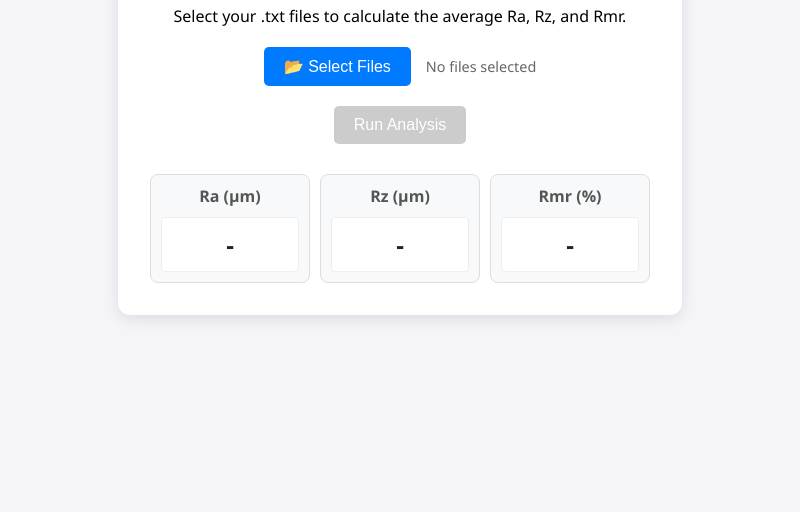
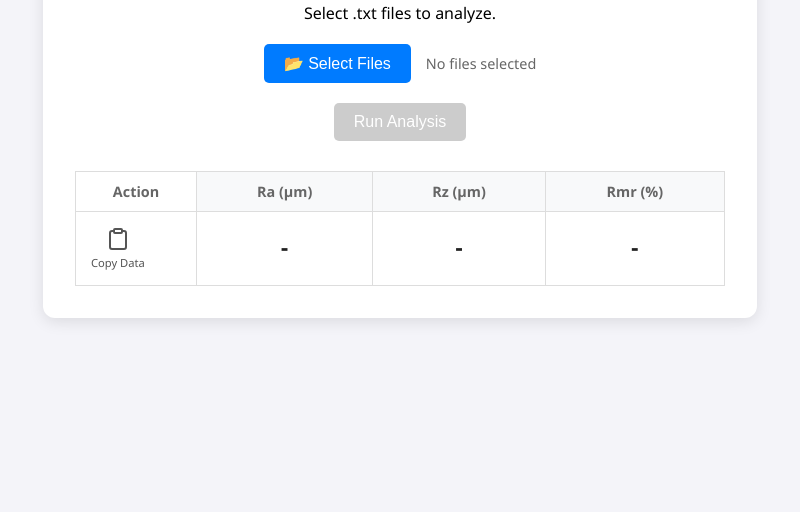
Before and after one commit to webdev-jason/1019-data-extractor, an Electron app: page index.html in a window 800 px wide. Shown: the part 288-800 px from the top of the page. Drawn offline with Linux system fonts and the light colour scheme.

Commit message:
Fix copy button and Excel percentage format

```diff
--- a/index.html
+++ b/index.html
@@ -10,7 +10,7 @@
 
     <div class="container">
         <h1>Surface Roughness Average</h1>
-        <p>Select your .txt files to calculate the average Ra, Rz, and Rmr.</p>
+        <p>Select .txt files to analyze.</p>
 
         <div class="button-group">
             <button id="uploadBtn">📂 Select Files</button>
@@ -19,21 +19,32 @@
 
         <button id="analyzeBtn" disabled>Run Analysis</button>
 
-        <div class="results-area">
-            <div class="result-card">
-                <h3>Ra (µm)</h3>
-                <div class="value-box" id="val-ra">-</div>
-            </div>
-
-            <div class="result-card">
-                <h3>Rz (µm)</h3>
-                <div class="value-box" id="val-rz">-</div>
-            </div>
-
-            <div class="result-card">
-                <h3>Rmr (%)</h3>
-                <div class="value-box" id="val-rmr">-</div>
-            </div>
+        <div class="table-container">
+            <table id="resultsTable">
+                <thead>
+                    <tr>
+                        <th class="action-col">Action</th> <th>Ra (µm)</th>
+                        <th>Rz (µm)</th>
+                        <th>Rmr (%)</th>
+                    </tr>
+                </thead>
+                <tbody>
+                    <tr id="dataRow">
+                        <td class="action-col">
+                            <button id="copyBtn" class="icon-btn" title="Copy to Clipboard">
+                                <svg width="24" height="24" viewBox="0 0 24 24" fill="none" stroke="currentColor" stroke-width="2" stroke-linecap="round" stroke-linejoin="round">
+                                    <path d="M16 4h2a2 2 0 0 1 2 2v14a2 2 0 0 1-2 2H6a2 2 0 0 1-2-2V6a2 2 0 0 1 2-2h2"></path>
+                                    <rect x="8" y="2" width="8" height="4" rx="1" ry="1"></rect>
+                                </svg>
+                                <span class="btn-text">Copy Data</span>
+                            </button>
+                        </td>
+                        <td id="val-ra">-</td>
+                        <td id="val-rz">-</td>
+                        <td id="val-rmr">-</td>
+                    </tr>
+                </tbody>
+            </table>
         </div>
     </div>
 
--- a/renderer.js
+++ b/renderer.js
@@ -1,16 +1,27 @@
+// Grab HTML elements
 const uploadBtn = document.getElementById('uploadBtn');
 const analyzeBtn = document.getElementById('analyzeBtn');
 const fileCountLabel = document.getElementById('fileCount');
+const copyBtn = document.getElementById('copyBtn');
+const copyText = copyBtn.querySelector('.btn-text');
 
+// Grab Table Cells
 const valRa = document.getElementById('val-ra');
 const valRz = document.getElementById('val-rz');
 const valRmr = document.getElementById('val-rmr');
 
 let currentFilePaths = [];
 
+console.log("Renderer loaded. Waiting for interaction...");
+
 // 1. Handle Upload Button Click
 uploadBtn.addEventListener('click', async () => {
-    // Call the secure API exposed in preload.js
+    try {
+        if (!window.api) {
+            console.error("Error: window.api is missing.");
+            return;
+        }
+
         const files = await window.api.selectFiles();
 
         if (files.length > 0) {
@@ -19,9 +30,11 @@ uploadBtn.addEventListener('click', async () => {
             fileCountLabel.style.color = 'green';
             analyzeBtn.disabled = false;
         } else {
-        // User cancelled dialog
             fileCountLabel.textContent = "No files selected";
             analyzeBtn.disabled = true;
+        }
+    } catch (err) {
+        console.error("Error in selectFiles:", err);
     }
 });
 
@@ -33,19 +46,65 @@ analyzeBtn.addEventListener('click', async () => {
     analyzeBtn.disabled = true;
 
     try {
-        // Send paths to Python and wait for the response
         const data = await window.api.analyzeData(currentFilePaths);
 
-        // Update the HTML elements with the received data
+        // Update the Table Cells
         valRa.textContent = data.Ra;
         valRz.textContent = data.Rz;
         valRmr.textContent = data.Rmr;
 
     } catch (error) {
         console.error("Error during analysis:", error);
-        alert("An error occurred. Check the console (Ctrl + Shift + I) for details.");
+        alert("Analysis failed. See console for details.");
     } finally {
         analyzeBtn.textContent = "Run Analysis";
         analyzeBtn.disabled = false;
     }
 });
+
+// 3. Handle Copy Button Click
+copyBtn.addEventListener('click', () => {
+    const ra = valRa.textContent;
+    const rz = valRz.textContent;
+    const rmr = valRmr.textContent;
+
+    // Check if there is data to copy
+    if(ra === '-' || rz === '-' || rmr === '-') {
+        alert("Please run analysis first.");
+        return;
+    }
+
+    // --- FIX FOR EXCEL PERCENTAGE ---
+    // Excel expects "0.82" to display "82%".
+    // We must divide the Rmr value by 100 before copying.
+    let rmrForClipboard = rmr;
+    const rmrNumber = parseFloat(rmr);
+
+    if (!isNaN(rmrNumber)) {
+        // Divide by 100 so Excel reads it correctly (e.g., 82.95 becomes 0.8295)
+        rmrForClipboard = (rmrNumber / 100).toString();
+    }
+    // -------------------------------
+
+    // Create a Tab-Separated String for Excel
+    // \t = Tab (Next Column)
+    const excelString = `${ra}\t${rz}\t${rmrForClipboard}`;
+
+    // Write to Clipboard
+    navigator.clipboard.writeText(excelString).then(() => {
+        // Visual Feedback
+        const originalText = copyText.textContent;
+        const originalColor = copyBtn.style.color;
+
+        copyText.textContent = "Copied!";
+        copyBtn.classList.add('copied');
+
+        // Reset after 2 seconds
+        setTimeout(() => {
+            copyText.textContent = originalText;
+            copyBtn.classList.remove('copied');
+        }, 2000);
+    }).catch(err => {
+        console.error('Failed to copy text: ', err);
+    });
+});
--- a/style.css
+++ b/style.css
@@ -4,6 +4,7 @@
     --primary: #007bff;
     --primary-hover: #0056b3;
     --text-dark: #333;
+    --success: #28a745;
 }
 
 body {
@@ -21,7 +22,7 @@ body {
     padding: 2rem;
     border-radius: 12px;
     box-shadow: 0 4px 15px rgba(0,0,0,0.1);
-    width: 500px;
+    width: 650px; /* Made slightly wider for the extra column */
     text-align: center;
 }
 
@@ -38,7 +39,8 @@ h1 {
     gap: 15px;
 }
 
-button {
+/* Main Buttons (Select / Analyze) */
+button:not(.icon-btn) {
     padding: 10px 20px;
     font-size: 16px;
     cursor: pointer;
@@ -49,7 +51,7 @@ button {
     transition: background 0.3s;
 }
 
-button:hover {
+button:not(.icon-btn):hover {
     background-color: var(--primary-hover);
 }
 
@@ -63,33 +65,76 @@ button:disabled {
     color: #666;
 }
 
-.results-area {
-    display: grid;
-    grid-template-columns: 1fr 1fr 1fr; /* 3 Equal Columns */
-    gap: 10px;
+/* Table Styling */
+.table-container {
     margin-top: 30px;
+    display: flex;
+    justify-content: center;
 }
 
-.result-card {
-    background: #f8f9fa;
-    border: 1px solid #ddd;
-    border-radius: 8px;
-    padding: 10px;
+table {
+    border-collapse: collapse;
+    width: 100%;
+    font-size: 1.2rem;
 }
 
-.result-card h3 {
-    margin: 0 0 10px 0;
-    font-size: 1rem;
-    color: #555;
+th {
+    background-color: #f8f9fa;
+    color: #666;
+    padding: 10px;
+    border: 1px solid #ddd;
+    font-size: 0.9rem;
 }
 
-.value-box {
-    font-size: 1.5rem;
+td {
+    border: 1px solid #ddd;
+    padding: 10px;
+    color: #222;
     font-weight: bold;
-    color: #222;
-    padding: 10px;
-    background: white;
-    border: 1px solid #eee;
+    font-family: 'Consolas', monospace;
+    vertical-align: middle;
+}
+
+/* Specific styling for the Action column */
+.action-col {
+    width: 100px;
+    background-color: #fff;
+}
+
+/* Copy Icon Button Styling */
+.icon-btn {
+    background: none;
+    border: none;
+    cursor: pointer;
+    display: flex;
+    flex-direction: column;
+    align-items: center;
+    justify-content: center;
+    color: #555;
+    padding: 5px;
     border-radius: 4px;
-    user-select: all; /* Allows easy copy-paste */
+    transition: all 0.2s ease;
 }
+
+.icon-btn:hover {
+    background-color: #f0f0f0;
+    color: var(--primary);
+}
+
+.icon-btn:active {
+    transform: scale(0.95);
+}
+
+.icon-btn svg {
+    margin-bottom: 4px;
+}
+
+.btn-text {
+    font-size: 0.7rem;
+    font-family: 'Segoe UI', sans-serif; /* Reset font for text */
+}
+
+/* Animation class for when copy is successful */
+.copied {
+    color: var(--success) !important;
+}
```
Also changed, not shown: main.js (+13 -7 lines), preload.js (+8 -0 lines). Lines whose indentation alone changed are shown as unchanged.
